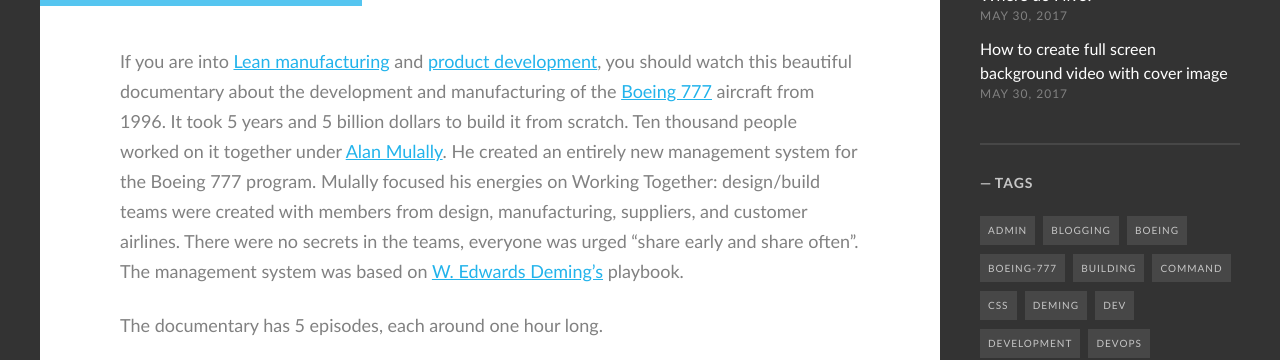
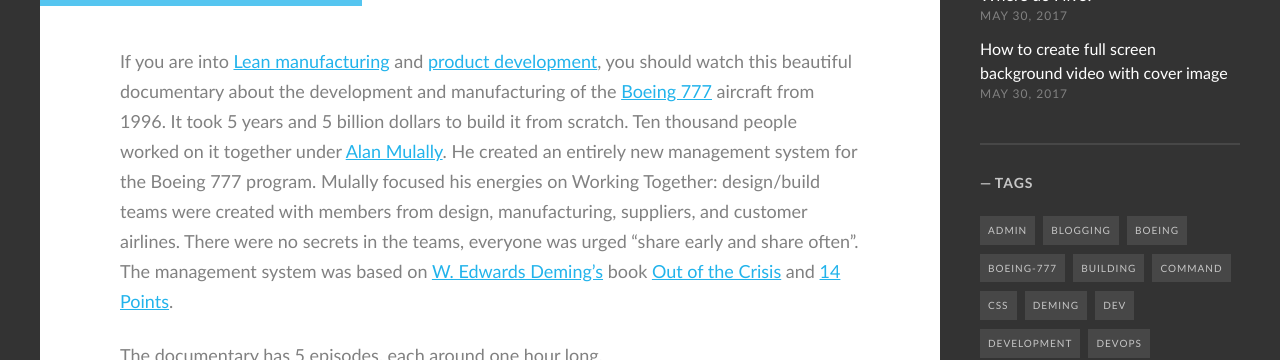
Before and after one commit to mdavid626/blog, a Jekyll site: the page built from _posts/2019-03-30-Boeing-777-documentary.md, in a window 1280 px wide and 900 px high, scrolled down 888 px, cut to the strip 0-360 px from the top of the window. Built offline with Jekyll 4.4.1, drawn with Linux system fonts in a browser that asks for light colours; some web fonts are replaced; comment, search, counter and statistics services are not loaded.

Commit message:
Update 2019-03-30-Boeing-777-documentary.md

```diff
--- a/_posts/2019-03-30-Boeing-777-documentary.md
+++ b/_posts/2019-03-30-Boeing-777-documentary.md
@@ -6,7 +6,7 @@
 tags: [boeing, boeing-777, triple-7, building, mullaly, lean, engineering, development, documentary, lean, lean-manufacturing, lean-product-development, deming]
 ---
 
-If you are into [Lean manufacturing](https://en.wikipedia.org/wiki/Lean_manufacturing) and [product development](https://en.wikipedia.org/wiki/Lean_product_development), you should watch this beautiful documentary about the development and manufacturing of the [Boeing 777](https://en.wikipedia.org/wiki/Boeing_777) aircraft from 1996. It took 5 years and 5 billion dollars to build it from scratch. Ten thousand people worked on it together under [Alan Mulally](https://en.wikipedia.org/wiki/Alan_Mulally). He created an entirely new management system for the Boeing 777 program. Mulally focused his energies on Working Together: design/build teams were created with members from design, manufacturing, suppliers, and customer airlines. There were no secrets in the teams, everyone was urged "share early and share often". The management system was based on [W. Edwards Deming's](https://en.wikipedia.org/wiki/W._Edwards_Deming) playbook.
+If you are into [Lean manufacturing](https://en.wikipedia.org/wiki/Lean_manufacturing) and [product development](https://en.wikipedia.org/wiki/Lean_product_development), you should watch this beautiful documentary about the development and manufacturing of the [Boeing 777](https://en.wikipedia.org/wiki/Boeing_777) aircraft from 1996. It took 5 years and 5 billion dollars to build it from scratch. Ten thousand people worked on it together under [Alan Mulally](https://en.wikipedia.org/wiki/Alan_Mulally). He created an entirely new management system for the Boeing 777 program. Mulally focused his energies on Working Together: design/build teams were created with members from design, manufacturing, suppliers, and customer airlines. There were no secrets in the teams, everyone was urged "share early and share often". The management system was based on [W. Edwards Deming's](https://en.wikipedia.org/wiki/W._Edwards_Deming) book [Out of the Crisis](https://www.amazon.com/Out-Crisis-Press-Edwards-Deming/dp/0262541157) and [14 Points](https://www.isixsigma.com/dictionary/demings-14-points/).
 
 The documentary has 5 episodes, each around one hour long.
 
```
